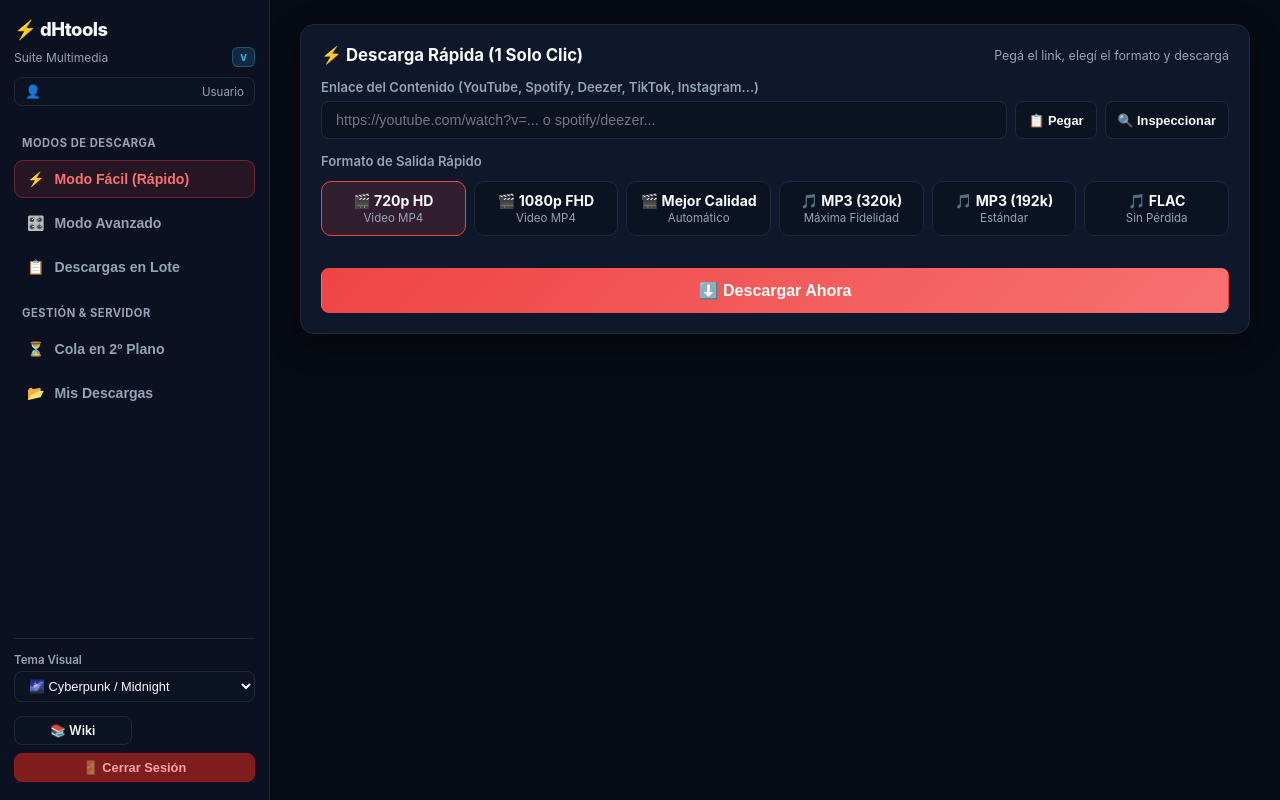
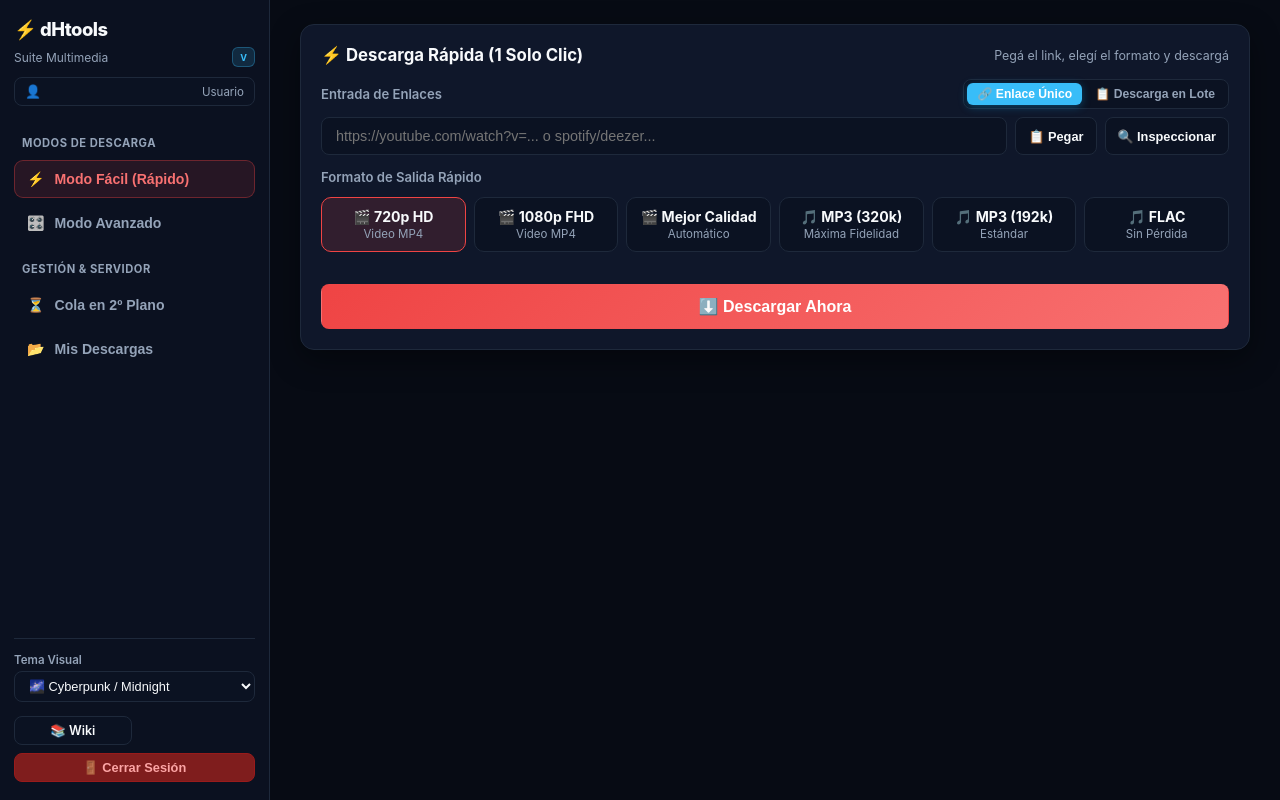
Before and after one commit to hernancussit/dHtools, a Python web app: template templates/index.html in a window 1280 px wide. Run offline with Jinja, Linux system fonts and the light colour scheme; the template is opened without the code that fills it, so the values that code supplies are empty.

Commit message:
feat(ui): unificar descargas en lote en modo facil y avanzado con switch interactivo (Opcion C)

```diff
--- a/templates/index.html
+++ b/templates/index.html
@@ -639,6 +639,38 @@
     justify-content: space-between;
   }
 
+  /* MODE TOGGLE (SINGLE URL / BATCH MODE) */
+  .mode-toggle-group {
+    display: inline-flex;
+    background: var(--bg-input);
+    border: 1px solid var(--border);
+    border-radius: 8px;
+    padding: 3px;
+    gap: 3px;
+  }
+  .mode-toggle-btn {
+    border: none;
+    background: transparent;
+    color: var(--muted);
+    font-size: 0.76rem;
+    font-weight: 600;
+    padding: 4px 10px;
+    border-radius: 6px;
+    cursor: pointer;
+    transition: all 0.2s ease;
+    display: flex;
+    align-items: center;
+    gap: 5px;
+  }
+  .mode-toggle-btn:hover {
+    color: var(--text);
+  }
+  .mode-toggle-btn.active {
+    background: var(--accent-blue);
+    color: #fff;
+    box-shadow: 0 2px 8px rgba(14, 165, 233, 0.35);
+  }
+
   /* QUEUE ITEM CARD */
   .queue-item-row {
     background: var(--bg-input);
@@ -723,10 +755,6 @@
           <span>🎛️</span>
           <span>Modo Avanzado</span>
         </button>
-        <button class="nav-item" id="tabNavBatch" data-tab="tab-batch">
-          <span>📋</span>
-          <span>Descargas en Lote</span>
-        </button>
 
         <div class="nav-title" style="margin-top:10px;">Gestión & Servidor</div>
         <button class="nav-item" id="tabNavQueue" data-tab="tab-queue">
@@ -824,6 +852,24 @@
       </div>
     </div>
 
+    <!-- BATCH QUEUE MONITOR (GLOBAL) -->
+    <div id="batchProgressCard" style="display:none; margin-bottom:18px; background:var(--bg-card); border-radius:12px; padding:16px; border:1px solid var(--border-highlight); box-shadow:var(--card-shadow);">
+      <div style="display:flex; justify-content:space-between; align-items:center; margin-bottom:10px;">
+        <div style="display:flex; align-items:center; gap:10px;">
+          <div style="width:36px; height:36px; border-radius:8px; background:linear-gradient(135deg, rgba(14,165,233,0.2), rgba(168,85,247,0.2)); display:flex; align-items:center; justify-content:center; font-size:1.2rem;">📋</div>
+          <div>
+            <strong style="font-size:0.95rem; color:var(--text);">Lote de Descargas en Proceso</strong>
+            <div style="font-size:0.75rem; color:var(--muted); margin-top:2px;" id="batchQueueStats">0 completadas</div>
+          </div>
+        </div>
+        <button onclick="document.getElementById('batchProgressCard').style.display='none'" class="btn btn-secondary btn-sm" style="font-size:0.72rem; padding:2px 6px;">✕</button>
+      </div>
+      <div id="batchQueueList" style="display:flex; flex-direction:column; gap:6px; max-height:220px; overflow-y:auto; padding-right:4px;"></div>
+      <div style="display:flex; gap:8px; margin-top:10px; align-items:center; flex-wrap:wrap;">
+        <a id="btnBatchZipDownload" href="#" class="btn btn-primary btn-sm" style="display:none; font-size:0.78rem;">📦 Descargar Todo en ZIP</a>
+        <button onclick="document.querySelector('[data-tab=tab-queue]').click()" class="btn btn-secondary btn-sm" style="font-size:0.78rem;">⏳ Ver en Cola</button>
+      </div>
+    </div>
 
     <!-- ==================== TAB 1: MODO FÁCIL (RÁPIDO) ==================== -->
     <div id="tab-quick" class="tab-pane active">
@@ -834,11 +880,25 @@
         </div>
 
         <div>
-          <label>Enlace del Contenido (YouTube, Spotify, Deezer, TikTok, Instagram...)</label>
+          <div style="display:flex; justify-content:space-between; align-items:center; margin-bottom:8px; flex-wrap:wrap; gap:6px;">
+            <label style="margin:0;">Entrada de Enlaces</label>
+            <div class="mode-toggle-group">
+              <button type="button" class="mode-toggle-btn active" id="btnQuickModeSingle">🔗 Enlace Único</button>
+              <button type="button" class="mode-toggle-btn" id="btnQuickModeBatch">📋 Descarga en Lote</button>
+            </div>
+          </div>
+
+          <div id="quickSingleUrlWrap">
             <div style="display:flex; gap:8px;">
               <input type="text" id="quickUrlInput" placeholder="https://youtube.com/watch?v=... o spotify/deezer..." autocomplete="off">
               <button id="btnPasteQuick" class="btn btn-secondary btn-sm" style="white-space:nowrap;">📋 Pegar</button>
               <button id="btnInspectQuick" class="btn btn-secondary btn-sm" style="white-space:nowrap;">🔍 Inspeccionar</button>
+            </div>
+          </div>
+
+          <div id="quickBatchUrlWrap" style="display:none;">
+            <textarea id="quickBatchUrlsInput" rows="4" style="width:100%; border-radius:8px; background:var(--bg-input); border:1px solid var(--border); color:var(--text); padding:10px; font-family:monospace; font-size:0.84rem; resize:vertical;" placeholder="Pegá tu lista de URLs (una por línea):&#10;https://youtube.com/watch?v=...&#10;https://open.spotify.com/track/...&#10;https://www.deezer.com/track/..."></textarea>
+            <div style="font-size:0.75rem; color:var(--muted); margin-top:4px;">El formato rápido seleccionado abajo se aplicará a todas las descargas del lote.</div>
           </div>
         </div>
 
@@ -923,10 +983,24 @@
         </div>
 
         <div>
-          <label>Enlace del Contenido</label>
+          <div style="display:flex; justify-content:space-between; align-items:center; margin-bottom:8px; flex-wrap:wrap; gap:6px;">
+            <label style="margin:0;">Entrada de Enlaces</label>
+            <div class="mode-toggle-group">
+              <button type="button" class="mode-toggle-btn active" id="btnAdvModeSingle">🔗 Enlace Único</button>
+              <button type="button" class="mode-toggle-btn" id="btnAdvModeBatch">📋 Descarga en Lote</button>
+            </div>
+          </div>
+
+          <div id="advSingleUrlWrap">
             <div style="display:flex; gap:8px;">
               <input type="text" id="advUrlInput" placeholder="https://youtube.com/watch?v=... o playlist/álbum..." autocomplete="off">
               <button id="btnInspectAdv" class="btn btn-secondary btn-sm">🔍 Inspeccionar</button>
+            </div>
+          </div>
+
+          <div id="advBatchUrlWrap" style="display:none;">
+            <textarea id="advBatchUrlsInput" rows="4" style="width:100%; border-radius:8px; background:var(--bg-input); border:1px solid var(--border); color:var(--text); padding:10px; font-family:monospace; font-size:0.84rem; resize:vertical;" placeholder="Pegá tu lista de URLs (una por línea):&#10;https://youtube.com/watch?v=...&#10;https://open.spotify.com/track/...&#10;https://www.deezer.com/track/..."></textarea>
+            <div style="font-size:0.75rem; color:var(--muted); margin-top:4px;">Los parámetros avanzados seleccionados abajo (calidad, contenedor, subtítulos y nube) se aplicarán a todas las descargas del lote.</div>
           </div>
         </div>
 
@@ -1090,54 +1164,7 @@
     </div>
 
 
-    <!-- ==================== TAB 3: DESCARGAS EN LOTE (BATCH) ==================== -->
-    <div id="tab-batch" class="tab-pane">
-      <div class="card">
-        <div class="card-title">
-          <span>📋 Descarga de Múltiples Enlaces Simultáneos</span>
-          <span style="font-size:0.78rem; font-weight:normal; color:var(--muted);">Procesamiento en cola paralela</span>
-        </div>
-
-        <label>Pegar Lista de URLs (una por línea)</label>
-        <textarea id="batchUrlsInput" placeholder="https://youtube.com/watch?v=...&#10;https://open.spotify.com/track/...&#10;https://www.deezer.com/track/..."></textarea>
-
-        <div style="display:grid; grid-template-columns: 1fr 1fr; gap:10px; margin-top:10px;">
-          <div>
-            <label>Calidad Predeterminada</label>
-            <select id="batchQualitySelect">
-              <option value="best" selected>Mejor Calidad Video (MP4)</option>
-              <option value="720p">720p HD Video</option>
-              <option value="audio_320">Audio MP3 (320 kbps)</option>
-              <option value="audio_192">Audio MP3 (192 kbps)</option>
-              <option value="flac">Audio FLAC</option>
-            </select>
-          </div>
-          <div>
-            <label>Motor</label>
-            <select id="batchEngineSelect">
-              <option value="ytdlp" selected>🚀 yt-dlp (Recomendado)</option>
-              <option value="cobalt">⚡ Cobalt v11</option>
-            </select>
-          </div>
-        </div>
-
-        <button id="btnBatchDownload" class="btn btn-primary btn-block" style="margin-top:14px; padding:11px;">
-          <span>🚀 Procesar Cola en Lote</span>
-        </button>
-
-        <!-- BATCH QUEUE MONITOR -->
-        <div id="batchProgressCard" style="display:none; margin-top:16px; background:var(--bg-input); border-radius:10px; padding:14px; border:1px solid var(--border);">
-          <div style="display:flex; justify-content:space-between; align-items:center; margin-bottom:8px;">
-            <strong>Progreso de la Cola</strong>
-            <span id="batchQueueStats" style="font-size:0.8rem; color:var(--accent-blue);">0 completadas</span>
-          </div>
-          <div id="batchQueueList" style="display:flex; flex-direction:column; gap:6px; max-height:220px; overflow-y:auto;"></div>
-          <a id="btnBatchZipDownload" href="#" class="btn btn-primary btn-sm" style="display:none; margin-top:10px; width:100%;">📦 Descargar Todo en ZIP</a>
-        </div>
-      </div>
-    </div>
-
-    <!-- ==================== TAB 4: MIS DESCARGAS ==================== -->
+    <!-- ==================== TAB: MIS DESCARGAS ==================== -->
     <div id="tab-history" class="tab-pane">
       <div class="card">
         <div class="card-title">
@@ -1605,14 +1632,96 @@ async function safeApiPost(url, payload) {
   return data;
 }
 
-// 1. Quick Mode Download (Cascada Inteligente Automática)
+// ==================== MODE TOGGLES (SINGLE VS BATCH) ====================
+let quickModeType = 'single';
+let advModeType = 'single';
+
+document.getElementById('btnQuickModeSingle')?.addEventListener('click', () => {
+  quickModeType = 'single';
+  document.getElementById('btnQuickModeSingle').classList.add('active');
+  document.getElementById('btnQuickModeBatch').classList.remove('active');
+  document.getElementById('quickSingleUrlWrap').style.display = 'block';
+  document.getElementById('quickBatchUrlWrap').style.display = 'none';
+  const btn = document.getElementById('btnQuickDownload');
+  if (btn) btn.querySelector('span').textContent = '⬇️ Descargar Ahora';
+});
+
+document.getElementById('btnQuickModeBatch')?.addEventListener('click', () => {
+  quickModeType = 'batch';
+  document.getElementById('btnQuickModeBatch').classList.add('active');
+  document.getElementById('btnQuickModeSingle').classList.remove('active');
+  document.getElementById('quickSingleUrlWrap').style.display = 'none';
+  document.getElementById('quickBatchUrlWrap').style.display = 'block';
+  const qExp = document.getElementById('quickPlaylistExplorer');
+  if (qExp) qExp.style.display = 'none';
+  const btn = document.getElementById('btnQuickDownload');
+  if (btn) btn.querySelector('span').textContent = '🚀 Procesar Lote Rápido';
+});
+
+document.getElementById('btnAdvModeSingle')?.addEventListener('click', () => {
+  advModeType = 'single';
+  document.getElementById('btnAdvModeSingle').classList.add('active');
+  document.getElementById('btnAdvModeBatch').classList.remove('active');
+  document.getElementById('advSingleUrlWrap').style.display = 'block';
+  document.getElementById('advBatchUrlWrap').style.display = 'none';
+  const btn = document.getElementById('btnAdvDownload');
+  if (btn) btn.querySelector('span').textContent = '⬇️ Iniciar Descarga Avanzada';
+});
+
+document.getElementById('btnAdvModeBatch')?.addEventListener('click', () => {
+  advModeType = 'batch';
+  document.getElementById('btnAdvModeBatch').classList.add('active');
+  document.getElementById('btnAdvModeSingle').classList.remove('active');
+  document.getElementById('advSingleUrlWrap').style.display = 'none';
+  document.getElementById('advBatchUrlWrap').style.display = 'block';
+  const aExp = document.getElementById('advPlaylistExplorer');
+  if (aExp) aExp.style.display = 'none';
+  const btn = document.getElementById('btnAdvDownload');
+  if (btn) btn.querySelector('span').textContent = '🚀 Procesar Lote Avanzado';
+});
+
+// 1. Quick Mode Download (Cascada Inteligente Automática o Lote Rápido)
 document.getElementById('btnQuickDownload')?.addEventListener('click', async () => {
+  const userCloudCfg = saveUserCloudSettings();
+  const btn = document.getElementById('btnQuickDownload');
+
+  if (quickModeType === 'batch') {
+    const urlsRaw = document.getElementById('quickBatchUrlsInput').value.trim();
+    if (!urlsRaw) {
+      showToast('Pegá al menos una URL por línea', 'error');
+      return;
+    }
+    btn.disabled = true;
+    appendUserConsole(`[*] [Modo Fácil - Lote] Encolando múltiples URLs con preset '${quickPreset}'...`);
+
+    try {
+      const isAudio = quickPreset.startsWith('audio') || quickPreset === 'flac';
+      const video_format = isAudio ? 'mp3' : 'mp4';
+      const data = await safeApiPost('/api/batch-download', {
+        urls: urlsRaw,
+        quality: quickPreset,
+        video_format: video_format,
+        subtitles: 'none',
+        engine: 'auto',
+        user_cloud_sync: userCloudCfg
+      });
+      showToast(`¡Se agregaron ${data.total || 0} descargas a la cola en segundo plano!`, 'success');
+      fetchQueueState();
+      pollBatchJob(data.batch_id, () => { btn.disabled = false; });
+    } catch (e) {
+      showToast(e.message, 'error');
+      appendUserConsole(`[!] Error en lote: ${e.message}`);
+      btn.disabled = false;
+    }
+    return;
+  }
+
+  // Single URL execution
   const url = document.getElementById('quickUrlInput').value.trim();
   if (!url) {
     showToast('Ingresá una URL de descarga', 'error');
     return;
   }
-  const userCloudCfg = saveUserCloudSettings();
   const isPlaylist = document.getElementById('quickPlaylistExplorer').style.display !== 'none';
   const playlistTitle = document.getElementById('quickPlaylistTitle')?.textContent || '';
 
@@ -1631,7 +1740,6 @@ document.getElementById('btnQuickDownload')?.addEventListener('click', async ()
     }
   }
 
-  const btn = document.getElementById('btnQuickDownload');
   btn.disabled = true;
   lastRenderedLogCount = 0;
 
@@ -1703,11 +1811,6 @@ document.getElementById('btnEngineCobalt')?.addEventListener('click', () => {
 });
 
 document.getElementById('btnAdvDownload')?.addEventListener('click', async () => {
-  const url = document.getElementById('advUrlInput').value.trim();
-  if (!url) {
-    showToast('Ingresá una URL válida', 'error');
-    return;
-  }
   const userCloudCfg = saveUserCloudSettings();
   const quality = document.getElementById('advQualitySelect').value;
   const videoFormat = document.getElementById('advVideoFormatSelect').value;
@@ -1715,6 +1818,44 @@ document.getElementById('btnAdvDownload')?.addEventListener('click', async () =>
   const endTime = document.getElementById('advEndTime').value.trim();
   const subtitles = document.getElementById('advSubtitles').value;
   const deezerArl = advDeezerArl ? advDeezerArl.value.trim() : '';
+  const btn = document.getElementById('btnAdvDownload');
+
+  if (advModeType === 'batch') {
+    const urlsRaw = document.getElementById('advBatchUrlsInput').value.trim();
+    if (!urlsRaw) {
+      showToast('Pegá al menos una URL por línea', 'error');
+      return;
+    }
+    btn.disabled = true;
+    appendUserConsole(`[*] [Modo Avanzado - Lote] Encolando URLs (Calidad: ${quality}, Formato: ${videoFormat}, Motor: ${advEngine})...`);
+
+    try {
+      const data = await safeApiPost('/api/batch-download', {
+        urls: urlsRaw,
+        quality,
+        video_format: videoFormat,
+        subtitles,
+        engine: advEngine,
+        deezer_arl: deezerArl,
+        user_cloud_sync: userCloudCfg
+      });
+      showToast(`¡Se agregaron ${data.total || 0} descargas avanzadas a la cola!`, 'success');
+      fetchQueueState();
+      pollBatchJob(data.batch_id, () => { btn.disabled = false; });
+    } catch (e) {
+      showToast(e.message, 'error');
+      appendUserConsole(`[!] Error en lote avanzado: ${e.message}`);
+      btn.disabled = false;
+    }
+    return;
+  }
+
+  // Single URL execution
+  const url = document.getElementById('advUrlInput').value.trim();
+  if (!url) {
+    showToast('Ingresá una URL válida', 'error');
+    return;
+  }
 
   const advExp = document.getElementById('advPlaylistExplorer');
   const isPlaylist = advExp && advExp.style.display !== 'none';
@@ -1735,7 +1876,6 @@ document.getElementById('btnAdvDownload')?.addEventListener('click', async () =>
     }
   }
 
-  const btn = document.getElementById('btnAdvDownload');
   btn.disabled = true;
   lastRenderedLogCount = 0;
 
@@ -1800,39 +1940,6 @@ document.getElementById('btnAdvDownload')?.addEventListener('click', async () =>
 });
 
 
-// 3. Batch Mode Download
-document.getElementById('btnBatchDownload')?.addEventListener('click', async () => {
-  const urlsRaw = document.getElementById('batchUrlsInput').value.trim();
-  if (!urlsRaw) {
-    showToast('Pegá al menos una URL por línea', 'error');
-    return;
-  }
-  const btn = document.getElementById('btnBatchDownload');
-  btn.disabled = true;
-  const userCloudCfg = saveUserCloudSettings();
-  const quality = document.getElementById('batchQualitySelect').value;
-  const engine = document.getElementById('batchEngineSelect').value;
-  appendUserConsole(`[*] [Lote] Encolando lote de descargas múltiples (${quality})...`);
-
-  try {
-    const data = await safeApiPost('/api/batch-download', {
-      urls: urlsRaw,
-      quality,
-      video_format: 'mp4',
-      engine,
-      user_cloud_sync: userCloudCfg
-    });
-    showToast(`¡Se agregaron ${data.total || 0} descargas a la cola en segundo plano!`, 'success');
-    fetchQueueState();
-    pollBatchJob(data.batch_id, () => { btn.disabled = false; });
-  } catch (e) {
-    showToast(e.message, 'error');
-    appendUserConsole(`[!] Error en lote: ${e.message}`);
-    btn.disabled = false;
-  }
-});
-
-
 // Progress Monitor Helpers
 function startProgressBanner(text) {
   const wrap = document.getElementById('singleProgressWrap');
```
Also changed, not shown: CHANGELOG.md. Lines whose indentation alone changed are shown as unchanged.
